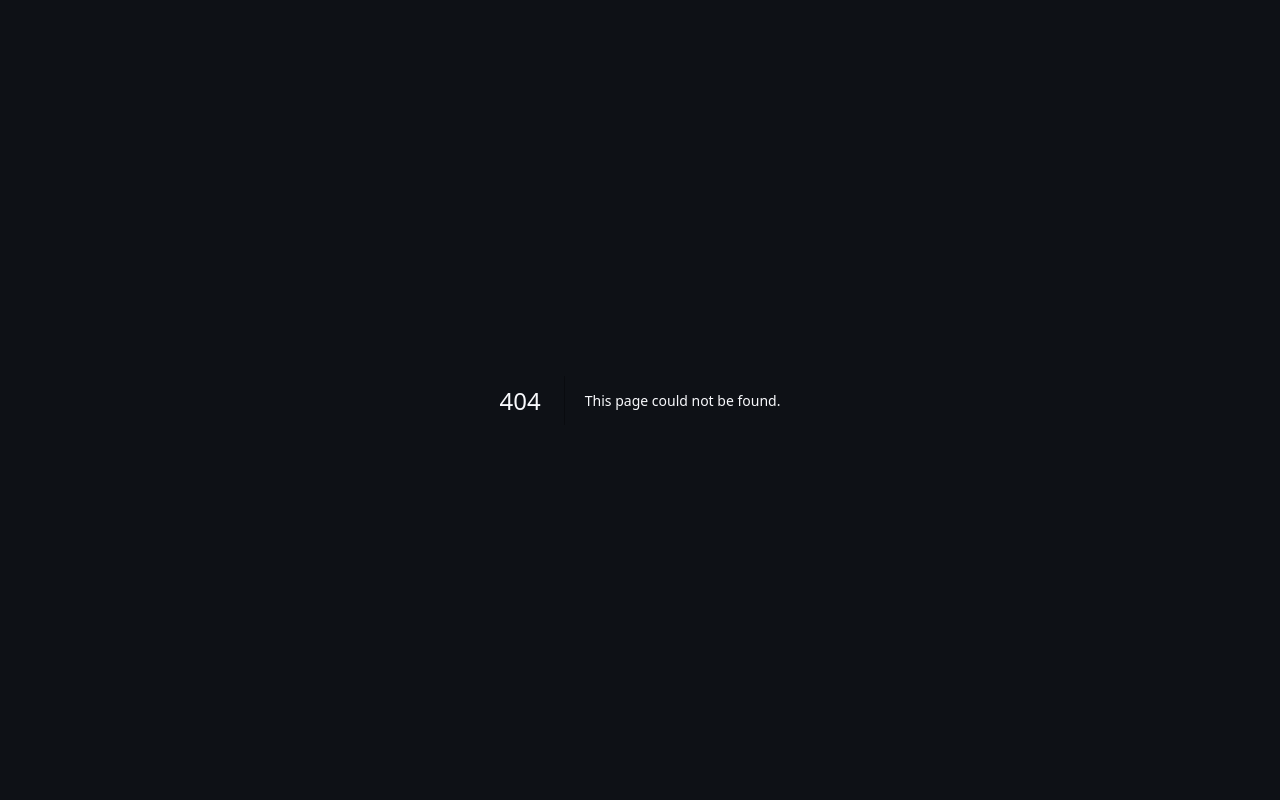
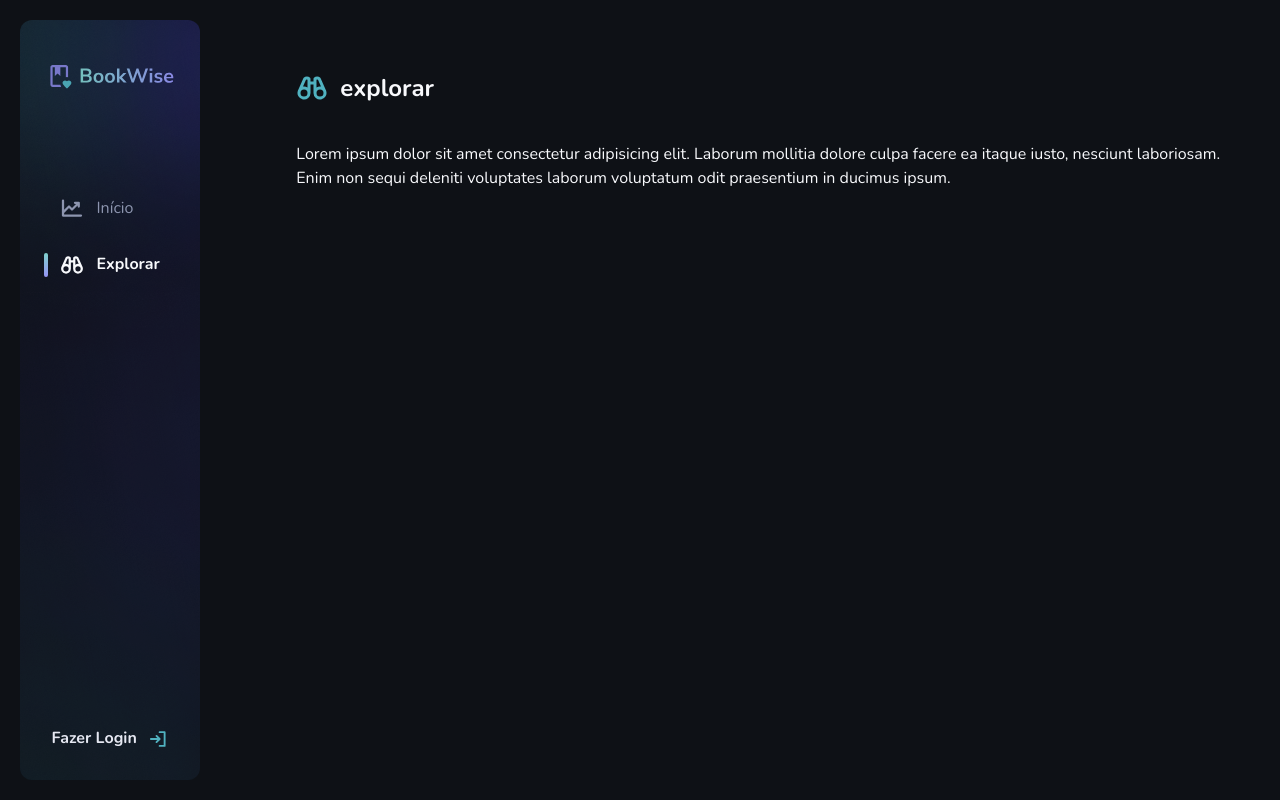
Before and after one commit to luiz21goncalves/ignite-book-wise, a Next.js app: page /dashboard/explore in a window 1280 px wide. Before the commit this address had no page. Built offline with nearby package versions, Linux system fonts and the light colour scheme.

Commit message:
refactor: add dashboard layout

```diff
--- /dev/null
+++ b/src/components/Layouts/DashboardLayout.tsx
@@ -0,0 +1,29 @@
+import { ElementType, ReactNode } from 'react'
+
+import { IconProps } from '@phosphor-icons/react'
+
+import { Sidebar } from '../Sidebar'
+
+type DashboardLayoutProps = {
+  children: ReactNode
+  icon: ElementType<IconProps>
+  title: string
+}
+
+export function DashboardLayout(props: DashboardLayoutProps) {
+  const { children, icon: Icon, title } = props
+
+  return (
+    <div className="flex h-full w-full gap-24 overflow-y-scroll p-5">
+      <Sidebar />
+
+      <main className="flex w-full max-w-5xl flex-col gap-9 pt-[3.25rem]">
+        <h1 className="flex gap-3 text-heading-lg font-bold">
+          <Icon className="h-8 w-8 text-green-100" weight="bold" />
+          {title}
+        </h1>
+        {children}
+      </main>
+    </div>
+  )
+}
--- a/src/components/Sidebar/index.tsx
+++ b/src/components/Sidebar/index.tsx
@@ -16,7 +16,7 @@ export function Sidebar() {
         <SidebarLink href="/dashboard" icon={ChartLineUp}>
           Início
         </SidebarLink>
-        <SidebarLink href="/dashboard/explorer" icon={Binoculars}>
+        <SidebarLink href="/dashboard/explore" icon={Binoculars}>
           Explorar
         </SidebarLink>
       </nav>
--- /dev/null
+++ b/src/pages/dashboard/explore.tsx
@@ -0,0 +1,13 @@
+import { Binoculars } from '@phosphor-icons/react'
+
+import { DashboardLayout } from '@/components/Layouts/DashboardLayout'
+
+export default function Explore() {
+  return (
+    <DashboardLayout title="explorar" icon={Binoculars}>
+      Lorem ipsum dolor sit amet consectetur adipisicing elit. Laborum mollitia
+      dolore culpa facere ea itaque iusto, nesciunt laboriosam. Enim non sequi
+      deleniti voluptates laborum voluptatum odit praesentium in ducimus ipsum.
+    </DashboardLayout>
+  )
+}
--- a/src/pages/dashboard/index.tsx
+++ b/src/pages/dashboard/index.tsx
@@ -1,23 +1,14 @@
 import { CaretRight, ChartLineUp } from '@phosphor-icons/react'
 
 import { Comment } from '@/components/Comment'
+import { DashboardLayout } from '@/components/Layouts/DashboardLayout'
 import { Link } from '@/components/Link'
-import { Sidebar } from '@/components/Sidebar'
 import { TrendingBooks } from '@/components/TrendingBooks'
 
 export default function Dashboard() {
   return (
-    <div className="flex h-full w-full gap-24 overflow-y-scroll p-5">
-      <Sidebar />
-
-      <main className="flex h-full w-full flex-col items-center gap-9 pt-[3.25rem]">
-        <div>
-          <h1 className="flex gap-3 text-heading-lg font-bold">
-            <ChartLineUp className="h-8 w-8 text-green-100" weight="bold" />
-            Início
-          </h1>
-
-          <div className="grid w-full max-w-5xl grid-cols-[1fr_20.25rem] items-start gap-16">
+    <DashboardLayout title="Início" icon={ChartLineUp}>
+      <div className="grid w-full grid-cols-[1fr_20.25rem] items-start gap-16">
         <section className="flex flex-col gap-4">
           <h2 className="text-sm">Avaliações mais recentes</h2>
           <div className="flex flex-col gap-3">
@@ -43,8 +34,6 @@ export default function Dashboard() {
           </div>
         </section>
       </div>
-        </div>
-      </main>
-    </div>
+    </DashboardLayout>
   )
 }
```
Lines whose indentation alone changed are shown as unchanged.
